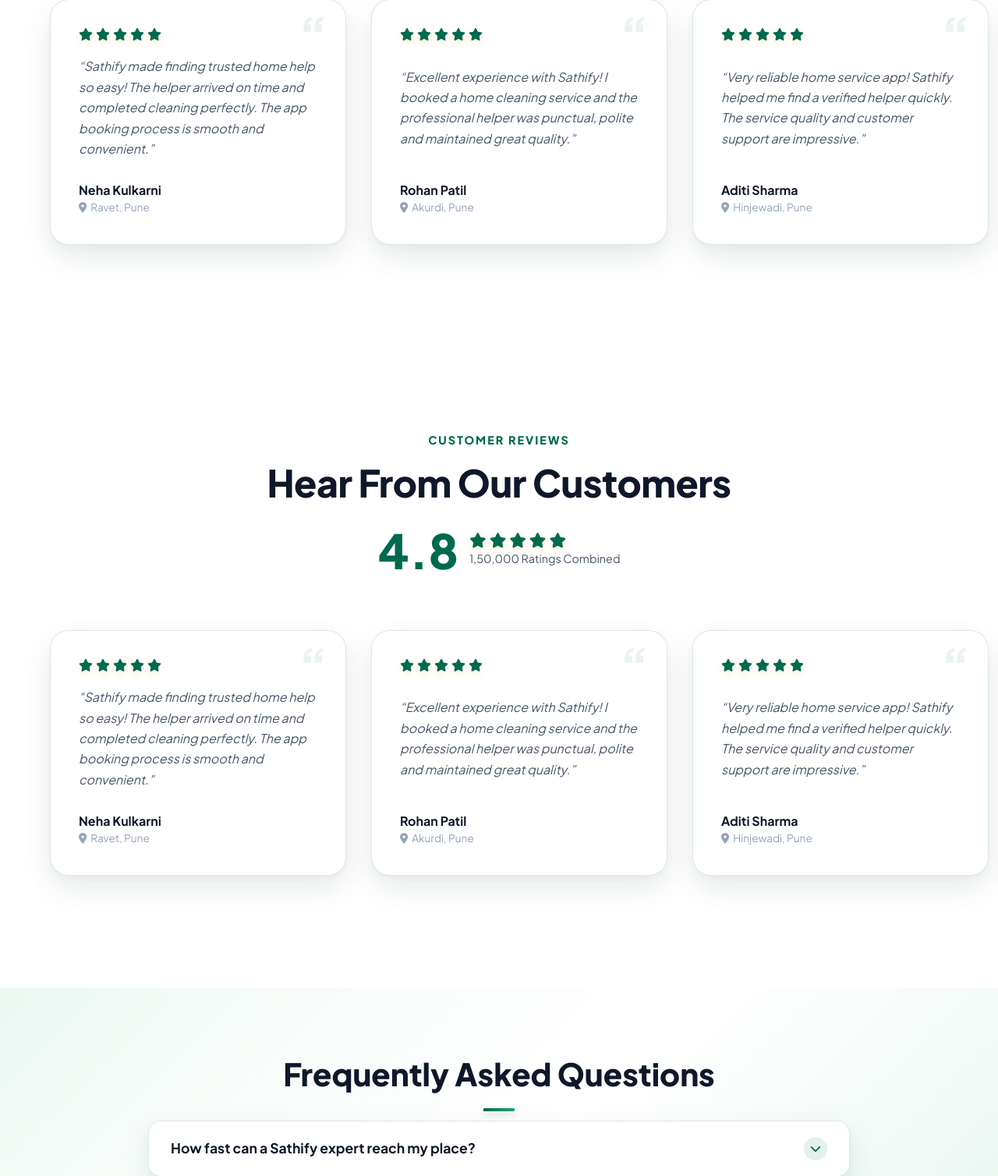
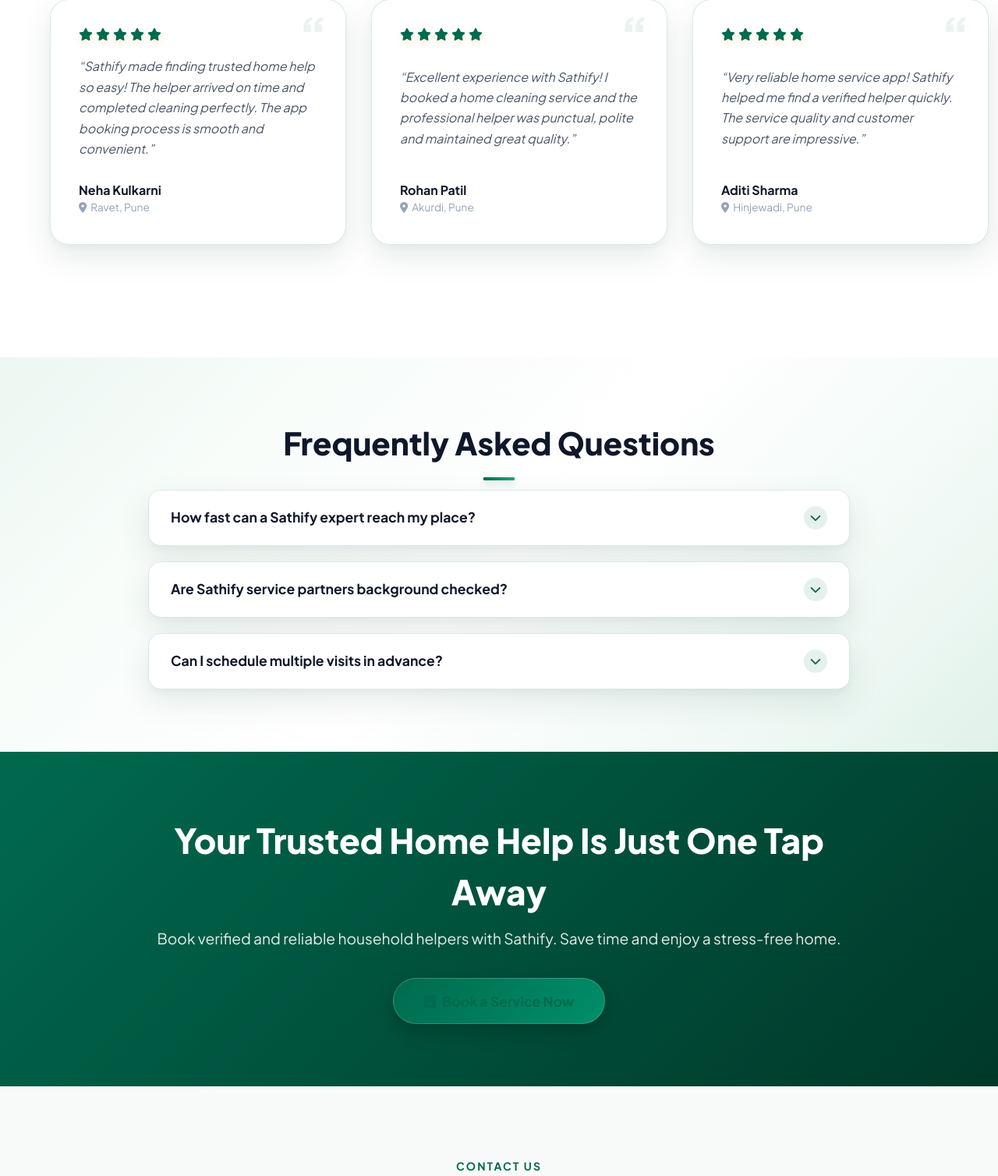
Before and after one commit to sharayu1508/Sathify-Website-, a Django app: page /contact/ in a window 1280 px wide. Shown: the part 2869-4377 px from the top of the page at 78% size. Run offline with Django 5.2, Linux system fonts and the light colour scheme.

Commit message:
updated index file

```diff
--- a/backend/templates/contact/index5.html
+++ b/backend/templates/contact/index5.html
@@ -388,87 +388,6 @@
   </div>
 </section>
 
-
-<section class="reviews-section" id="reviews">
-  <div class="reviews-container">
-    <div class="reviews-header">
-      <span class="reviews-sub-label">CUSTOMER REVIEWS</span>
-      <h2>Hear From Our Customers</h2>
-
-      <div class="rating-summary">
-        <span class="rating-score">4.8</span>
-        <div class="rating-details">
-          <div class="stars">
-            <i class="fa-solid fa-star"></i>
-            <i class="fa-solid fa-star"></i>
-            <i class="fa-solid fa-star"></i>
-            <i class="fa-solid fa-star"></i>
-            <i class="fa-solid fa-star"></i>
-          </div>
-          <span class="rating-count">1,50,000 Ratings Combined</span>
-        </div>
-      </div>
-    </div>
-
-    <div class="reviews-slider">
-      <div class="review-card">
-        <div class="card-stars">
-          <i class="fa-solid fa-star"></i><i class="fa-solid fa-star"></i><i class="fa-solid fa-star"></i><i class="fa-solid fa-star"></i><i class="fa-solid fa-star"></i>
-        </div>
-        <p class="review-text">“Sathify made finding trusted home help so easy! The helper arrived on time and completed cleaning perfectly. The app booking process is smooth and convenient.”</p>
-        <div class="review-author">
-          <strong>Neha Kulkarni</strong>
-          <span><i class="fa-solid fa-location-dot"></i> Ravet, Pune</span>
-        </div>
-      </div>
-
-      <div class="review-card">
-        <div class="card-stars">
-          <i class="fa-solid fa-star"></i><i class="fa-solid fa-star"></i><i class="fa-solid fa-star"></i><i class="fa-solid fa-star"></i><i class="fa-solid fa-star"></i>
-        </div>
-        <p class="review-text">“Excellent experience with Sathify! I booked a home cleaning service and the professional helper was punctual, polite and maintained great quality.”</p>
-        <div class="review-author">
-          <strong>Rohan Patil</strong>
-          <span><i class="fa-solid fa-location-dot"></i> Akurdi, Pune</span>
-        </div>
-      </div>
-
-      <div class="review-card">
-        <div class="card-stars">
-          <i class="fa-solid fa-star"></i><i class="fa-solid fa-star"></i><i class="fa-solid fa-star"></i><i class="fa-solid fa-star"></i><i class="fa-solid fa-star"></i>
-        </div>
-        <p class="review-text">“Very reliable home service app! Sathify helped me find a verified helper quickly. The service quality and customer support are impressive.”</p>
-        <div class="review-author">
-          <strong>Aditi Sharma</strong>
-          <span><i class="fa-solid fa-location-dot"></i> Hinjewadi, Pune</span>
-        </div>
-      </div>
-
-      <div class="review-card">
-        <div class="card-stars">
-          <i class="fa-solid fa-star"></i><i class="fa-solid fa-star"></i><i class="fa-solid fa-star"></i><i class="fa-solid fa-star"></i><i class="fa-solid fa-star"></i>
-        </div>
-        <p class="review-text">“Booked kitchen cleaning and daily household assistance through Sathify. The helper was professional and completed everything with great attention.”</p>
-        <div class="review-author">
-          <strong>Priya Deshmukh</strong>
-          <span><i class="fa-solid fa-location-dot"></i> Chinchwad, Pune</span>
-        </div>
-      </div>
-
-      <div class="review-card">
-        <div class="card-stars">
-          <i class="fa-solid fa-star"></i><i class="fa-solid fa-star"></i><i class="fa-solid fa-star"></i><i class="fa-solid fa-star"></i><i class="fa-solid fa-star"></i>
-        </div>
-        <p class="review-text">“Sathify saves a lot of time in managing household work. The verified helpers, quick booking and smooth app experience make it my preferred choice.”</p>
-        <div class="review-author">
-          <strong>Vikram Joshi</strong>
-          <span><i class="fa-solid fa-location-dot"></i> Wakad, Pune</span>
-        </div>
-      </div>
-    </div>
-  </div>
-</section>
-
   <!-- FAQ Section -->
   <section class="faq-section" id="faq">
     <div class="section-container">
```
